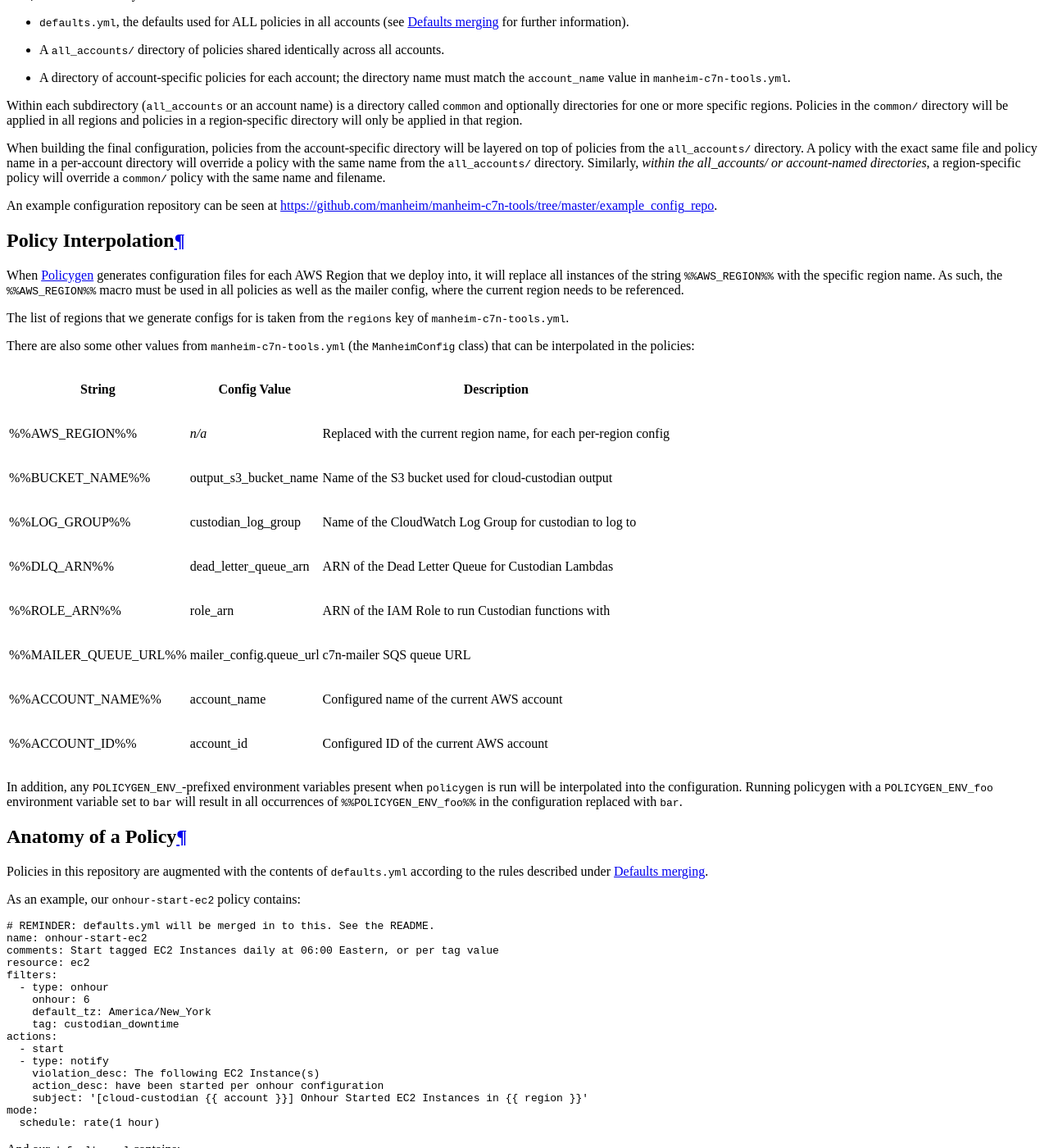
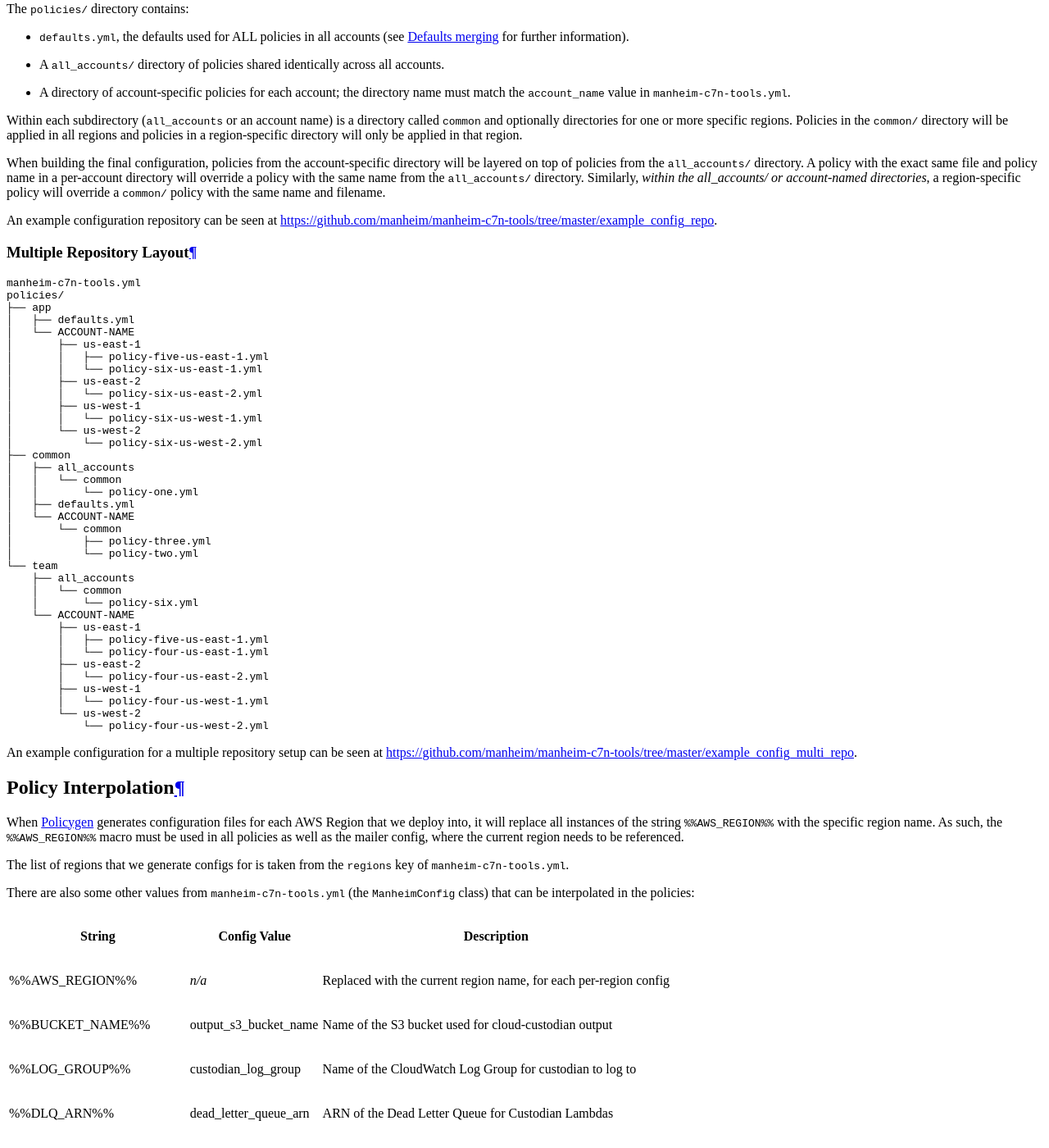
Before and after one commit to manheim/manheim-c7n-tools, a Sphinx documentation site: the page built from docs/source/policies.rst, in a window 1280 px wide and 1400 px high, scrolled down 1126 px. Shown: the whole window at 82% size. Built offline with Sphinx 7.4.7 and the Read the Docs theme 2.0.0, drawn with Linux system fonts in a browser that asks for light colours; some of the changed text lies outside the part shown.

Commit message:
Update docs for multiple repos

```diff
--- a/docs/source/policies.rst
+++ b/docs/source/policies.rst
@@ -52,6 +52,53 @@ Within each subdirectory (``all_accounts`` or an account name) is a directory ca
 When building the final configuration, policies from the account-specific directory will be layered on top of policies from the ``all_accounts/`` directory. A policy with the exact same file and policy name in a per-account directory will override a policy with the same name from the ``all_accounts/`` directory. Similarly, *within the all_accounts/ or account-named directories*, a region-specific policy will override a ``common/`` policy with the same name and filename.
 
 An example configuration repository can be seen at `https://github.com/manheim/manheim-c7n-tools/tree/master/example_config_repo <https://github.com/manheim/manheim-c7n-tools/tree/master/example_config_repo>`_.
+
+.. _`policies.repo_layout_multi`:
+
+Multiple Repository Layout
+--------------------------
+
+::
+
+    manheim-c7n-tools.yml
+    policies/
+    ├── app
+    │   ├── defaults.yml
+    │   └── ACCOUNT-NAME
+    │       ├── us-east-1
+    │       │   ├── policy-five-us-east-1.yml
+    │       │   └── policy-six-us-east-1.yml
+    │       ├── us-east-2
+    │       │   └── policy-six-us-east-2.yml
+    │       ├── us-west-1
+    │       │   └── policy-six-us-west-1.yml
+    │       └── us-west-2
+    │           └── policy-six-us-west-2.yml
+    ├── common
+    │   ├── all_accounts
+    │   │   └── common
+    │   │       └── policy-one.yml
+    │   ├── defaults.yml
+    │   └── ACCOUNT-NAME
+    │       └── common
+    │           ├── policy-three.yml
+    │           └── policy-two.yml
+    └── team
+        ├── all_accounts
+        │   └── common
+        │       └── policy-six.yml
+        └── ACCOUNT-NAME
+            ├── us-east-1
+            │   ├── policy-five-us-east-1.yml
+            │   └── policy-four-us-east-1.yml
+            ├── us-east-2
+            │   └── policy-four-us-east-2.yml
+            ├── us-west-1
+            │   └── policy-four-us-west-1.yml
+            └── us-west-2
+                └── policy-four-us-west-2.yml
+
+An example configuration for a multiple repository setup can be seen at `https://github.com/manheim/manheim-c7n-tools/tree/master/example_config_multi_repo <https://github.com/manheim/manheim-c7n-tools/tree/master/example_config_multi_repo>`_.
 
 .. _`policies.region_interpolation`:
 
```
Also changed, not shown: docs/source/policygen.rst (+26 -0 lines).
